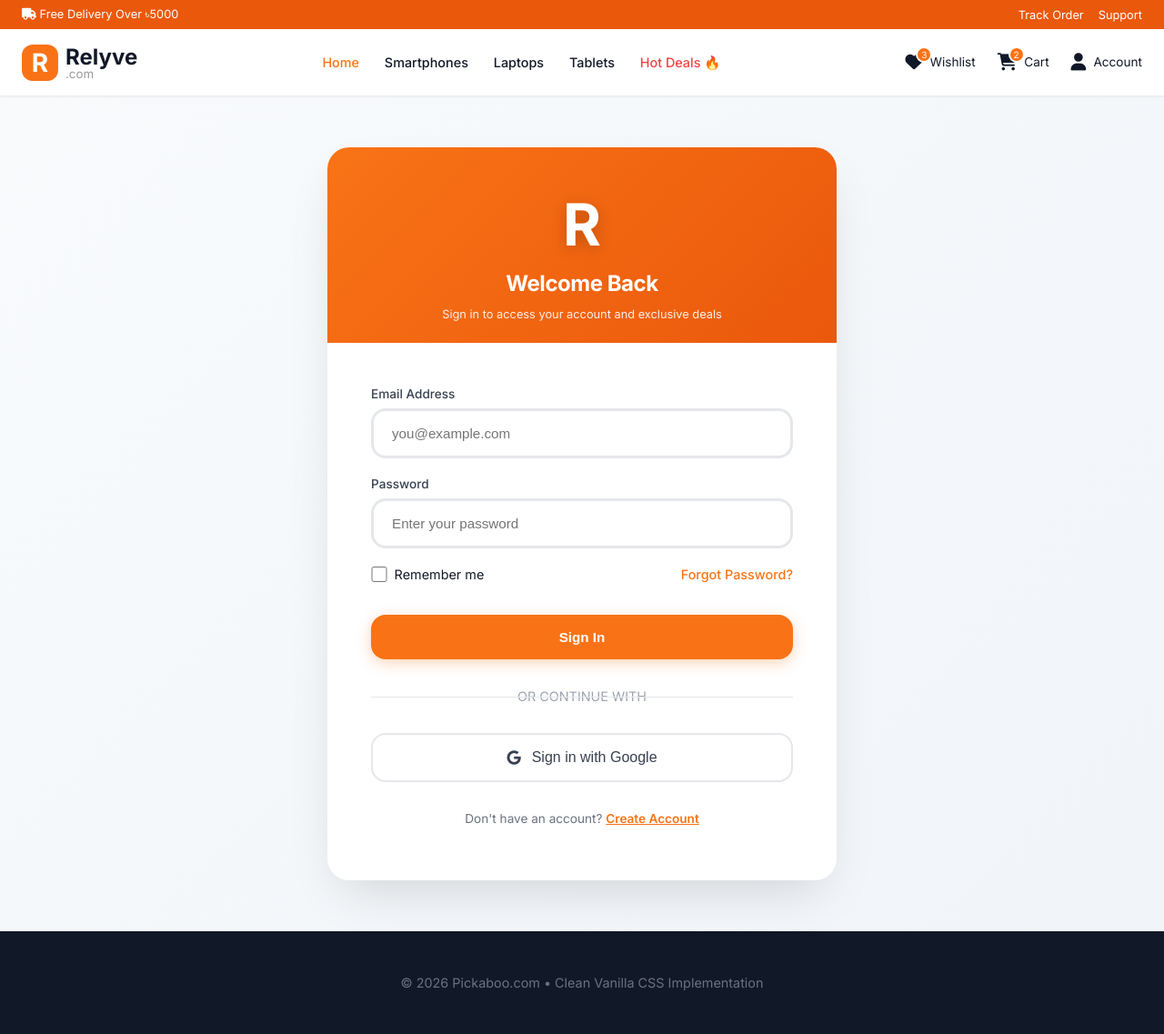
After one commit to Sajibul3789/Relyve, a PHP site: page /login_form.php in a window 1280 px wide. The commit adds this page. Shown: the whole page at 91% size. Run offline with PHP 8.4, Linux system fonts and the light colour scheme; some libraries are stand-ins or nearby versions.

Commit message:
Added login page

```diff
--- /dev/null
+++ b/assets/css/login_form.css
@@ -0,0 +1,250 @@
+.auth-page
+{
+    background: linear-gradient(135deg, #f8fafc 0%, #f1f5f9 100%);
+    min-height: calc(100vh - 180px);
+    display: flex;
+    align-items: center;
+    padding: 3.5rem 0rem;
+}
+
+.auth-container
+{
+    width: 100%;
+    max-width: 35rem;
+    margin: 0 auto;
+    background: white;
+    border-radius: 1.5rem;
+    box-shadow: 0 1.5rem 3.5rem -1rem rgba(0, 0, 0, 0.15);
+    overflow: hidden;
+    animation: fadeInScale 0.6s ease-out forwards;
+}
+
+@keyframes fadeInScale
+{
+    from
+    {
+        opacity: 0;
+        transform: scale(0.95) translateY(20px);
+    }
+    to
+    {
+        opacity: 1;
+        transform: scale(1) translateY(0);
+    }
+}
+
+.auth-header
+{
+    background: linear-gradient(135deg, var(--primary), var(--primary-dark));
+    color: white;
+    padding: 1.5rem 0;
+    text-align: center;
+    position: relative;
+}
+
+.auth-header .logo-icon
+{
+    font-size: 4rem;
+    margin-top: 1.35rem;
+    margin-bottom: 0.75rem;
+    font-weight: 800;
+    filter: drop-shadow(0 0.25rem 0.5rem rgba(0,0,0,0.2));
+}
+
+.auth-header h1
+{
+    font-size: 1.5rem;
+    font-weight: 700;
+    margin-bottom: 0.75rem;
+    letter-spacing: -0.02em;
+}
+
+.auth-header p
+{
+    opacity: 0.9;
+    font-size: 0.8rem;
+    margin: 0 auto;
+}
+
+.auth-body
+{
+    padding: 3rem;
+}
+
+.form-group
+{
+    margin-bottom: 1.25rem;
+    position: relative;
+}
+
+.form-group label
+{
+    display: block;
+    margin-bottom: 0.5rem;
+    font-weight: 500;
+    color: #374151;
+    font-size: 0.85rem;
+}
+
+.form-input
+{
+    width: 100%;
+    padding: 1rem 1.25rem;
+    border: 0.2rem solid #e5e7eb;
+    border-radius: 16px;
+    font-size: 0.95rem;
+    transition: all 0.3s ease;
+}
+
+.form-input:focus
+{
+    border-color: var(--primary);
+    box-shadow: 0 0 0 0.3rem rgba(249, 115, 22, 0.15);
+    outline: none;
+}
+
+.form-row
+{
+    display: grid;
+    grid-template-columns: 1fr 1fr;
+    gap: 20px;
+}
+
+.auth-btn
+{
+    width: 100%;
+    padding: 1rem;
+    background: var(--primary);
+    color: white;
+    border: none;
+    border-radius: 1rem;
+    font-size: 0.95rem;
+    font-weight: 600;
+    cursor: pointer;
+    transition: all 0.3s ease;
+    margin-top: 0.75rem;
+    box-shadow: 0 0.25rem 1rem rgba(249, 115, 22, 0.3);
+}
+
+.auth-btn:hover
+{
+    background: var(--primary-dark);
+    transform: translateY(-0.1rem);
+    box-shadow: 0 0.5rem 1.25rem rgba(249, 115, 22, 0.4);
+}
+
+.divider
+{
+    margin: 2rem 0;
+    text-align: center;
+    position: relative;
+    color: #9ca3af;
+    font-size: 0.9rem;
+}
+
+.divider::before
+{
+    content: '';
+    position: absolute;
+    top: 50%;
+    left: 0;
+    right: 0;
+    height: 0.1rem;
+    background: #e5e7eb;
+}
+
+.divider span
+{
+    background: white;
+    padding: 0 1.45rem;
+}
+
+.google-btn
+{
+    width: 100%;
+    padding: 1rem;
+    background: white;
+    color: #374151;
+    border: 0.125rem solid #e5e7eb;
+    border-radius: 1rem;
+    font-weight: 500;
+    display: flex;
+    align-items: center;
+    justify-content: center;
+    gap: 0.75rem;
+    font-size: 1rem;
+    transition: all 0.3s ease;
+}
+
+.google-btn:hover
+{
+    border-color: var(--primary);
+    background: #fffaf0;
+}
+
+.auth-footer
+{
+    text-align: center;
+    margin-top: 2rem;
+    color: #6b7280;
+    font-size: 0.85rem;
+    margin-bottom: 0.75rem;
+}
+
+.auth-footer a
+{
+    color: var(--primary);
+    font-weight: 600;
+}
+
+.auth-footer a:hover
+{
+    text-decoration: underline;
+}
+
+.error
+{
+    background: #fee2e2;
+    color: #ef4444;
+    padding: 0.95rem;
+    border-radius: 0.75rem;
+    margin-bottom: 1.25rem;
+    text-align: center;
+    font-size: 0.96rem;
+}
+
+/* Remember Me + Forgot Password */
+.form-options
+{
+    display: flex;
+    justify-content: space-between;
+    align-items: center;
+    margin-bottom: 1.5rem;
+    font-size: 0.9rem;
+}
+
+.remember-me
+{
+    display: flex;
+    align-items: center;
+    gap: 0.5rem;
+}
+
+.remember-me input[type="checkbox"]
+{
+    accent-color: var(--primary);
+    width: 1.1rem;
+    height: 1.1rem;
+}
+
+.forgot-link
+{
+    color: var(--primary);
+    text-decoration: none;
+    font-weight: 500;
+}
+
+.forgot-link:hover
+{
+    text-decoration: underline;
+}
--- /dev/null
+++ b/login_form.php
@@ -0,0 +1,108 @@
+<?php
+session_start();
+include 'includes/navbar.php';
+?>
+
+<!DOCTYPE html>
+<html lang="en">
+
+<head>
+    <meta charset="UTF-8">
+    <meta name="viewport" content="width=device-width, initial-scale=1.0">
+    <title> Sign In - Relyve </title>
+    <link rel="stylesheet" href="https://cdnjs.cloudflare.com/ajax/libs/font-awesome/6.6.0/css/all.min.css">
+    <link rel="stylesheet" href="assets/css/login_form.css">
+    <link rel="stylesheet" href="assets/css/style.css">
+</head>
+
+<body>
+    <main>
+        <div class="auth-page">
+            <div class="auth-container">
+
+                <!-- Form Header -->
+                <div class="auth-header">
+                    <div class="logo-icon"> R </div>
+                    <h1> Welcome Back </h1>
+                    <p> Sign in to access your account and exclusive deals </p>
+                </div>
+
+                <!-- Form Body -->
+                <div class="auth-body">
+
+                    <?php if (isset($_GET['error'])): ?>
+                        <div class="error">
+                            <i class="fas fa-exclamation-circle"> </i>
+                            <?php echo htmlspecialchars($_GET['error']); ?>
+                        </div>
+                    <?php endif; ?>
+
+                    <?php if (isset($_GET['success'])): ?>
+                        <div class="success">
+                            <i class="fas fa-check-circle"> </i>
+                            <?php echo htmlspecialchars($_GET['success']); ?>
+                        </div>
+                    <?php endif; ?>
+
+                    <form action="login_process.php" method="POST" id="loginForm">
+
+                        <div class="form-group">
+                            <label for="email"> Email Address </label>
+                            <input type="email" id="email" name="email" class="form-input"
+                                placeholder="you@example.com" required>
+                        </div>
+
+                        <div class="form-group">
+                            <label for="password"> Password </label>
+                            <input type="password" id="password" name="password" class="form-input"
+                                placeholder="Enter your password" required>
+                        </div>
+
+                        <div class="form-options">
+                            <div class="remember-me">
+                                <input type="checkbox" id="remember" name="remember">
+                                <label for="remember"> Remember me </label>
+                            </div>
+                            <a href="forgot-password.php" class="forgot-link">Forgot Password?</a>
+                        </div>
+
+                        <button type="submit" class="auth-btn"> Sign In </button>
+                    </form>
+
+                    <div class="divider">
+                        <span> OR CONTINUE WITH </span>
+                    </div>
+
+                    <button onclick="alert('Google Sign-in coming soon!')" class="google-btn">
+                        <i class="fab fa-google"></i>
+                        Sign in with Google
+                    </button>
+
+                    <div class="auth-footer">
+                        Don't have an account?
+                        <a href="register_form.php"> Create Account </a>
+                    </div>
+                </div>
+            </div>
+        </div>
+    </main>
+
+    <?php include 'includes/footer.php'; ?>
+
+    <script src="assets/js/main.js"></script>
+
+    <!-- Simple Client-side Validation -->
+    <script>
+        document.getElementById('loginForm').addEventListener('submit', function(e) {
+            const email = document.getElementById('email').value.trim();
+            const password = document.getElementById('password').value;
+
+            if (email === '' || password === '') {
+                e.preventDefault();
+                alert("Please fill in both email and password.");
+            }
+        });
+    </script>
+</body>
+
+</html>
--- a/register_form.php
+++ b/register_form.php
@@ -91,7 +91,7 @@ include 'includes/navbar.php';
 
                     <div class="auth-footer">
                         Already have an account?
-                        <a href="login.php"> Sign in </a>
+                        <a href="login_form.php"> Sign in </a>
                     </div>
                 </div>
             </div>
```
